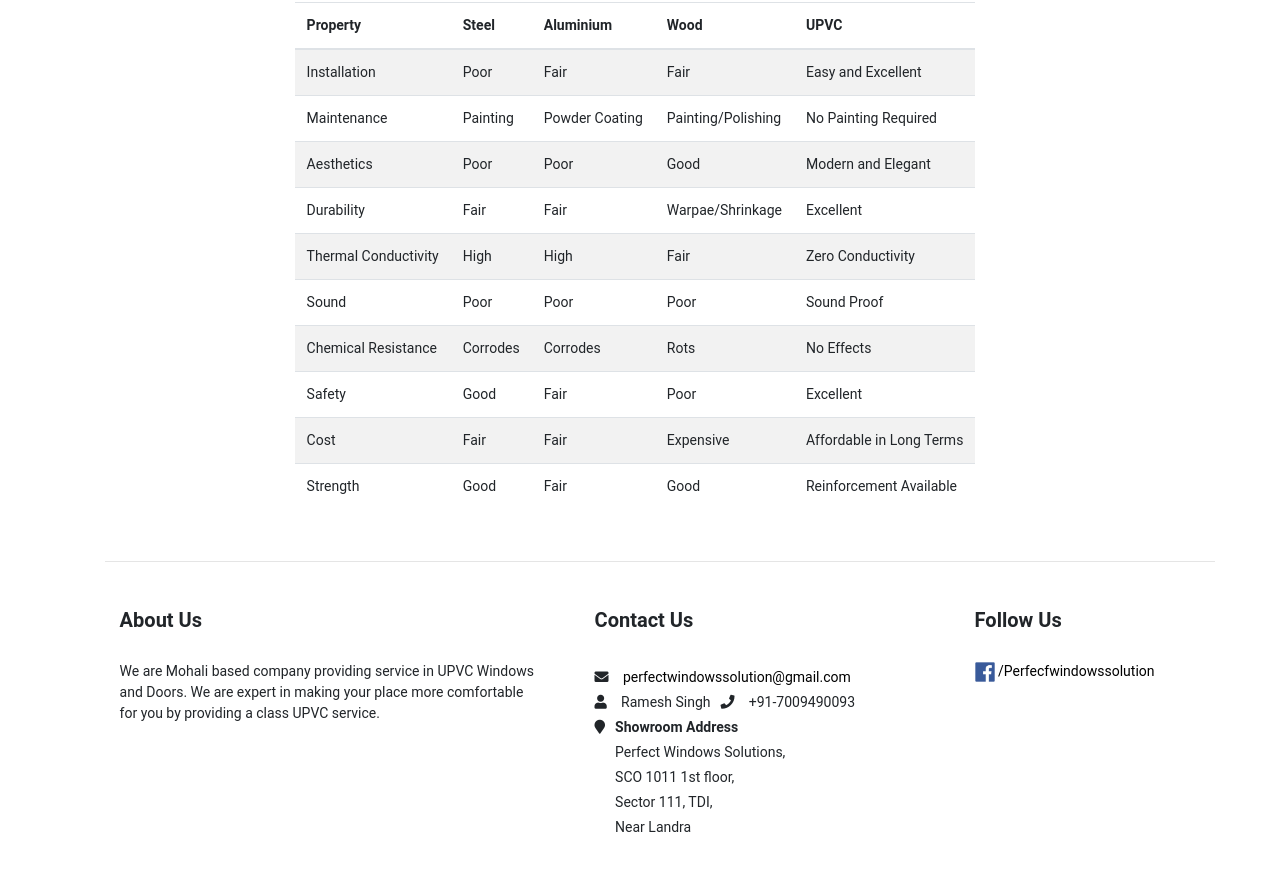
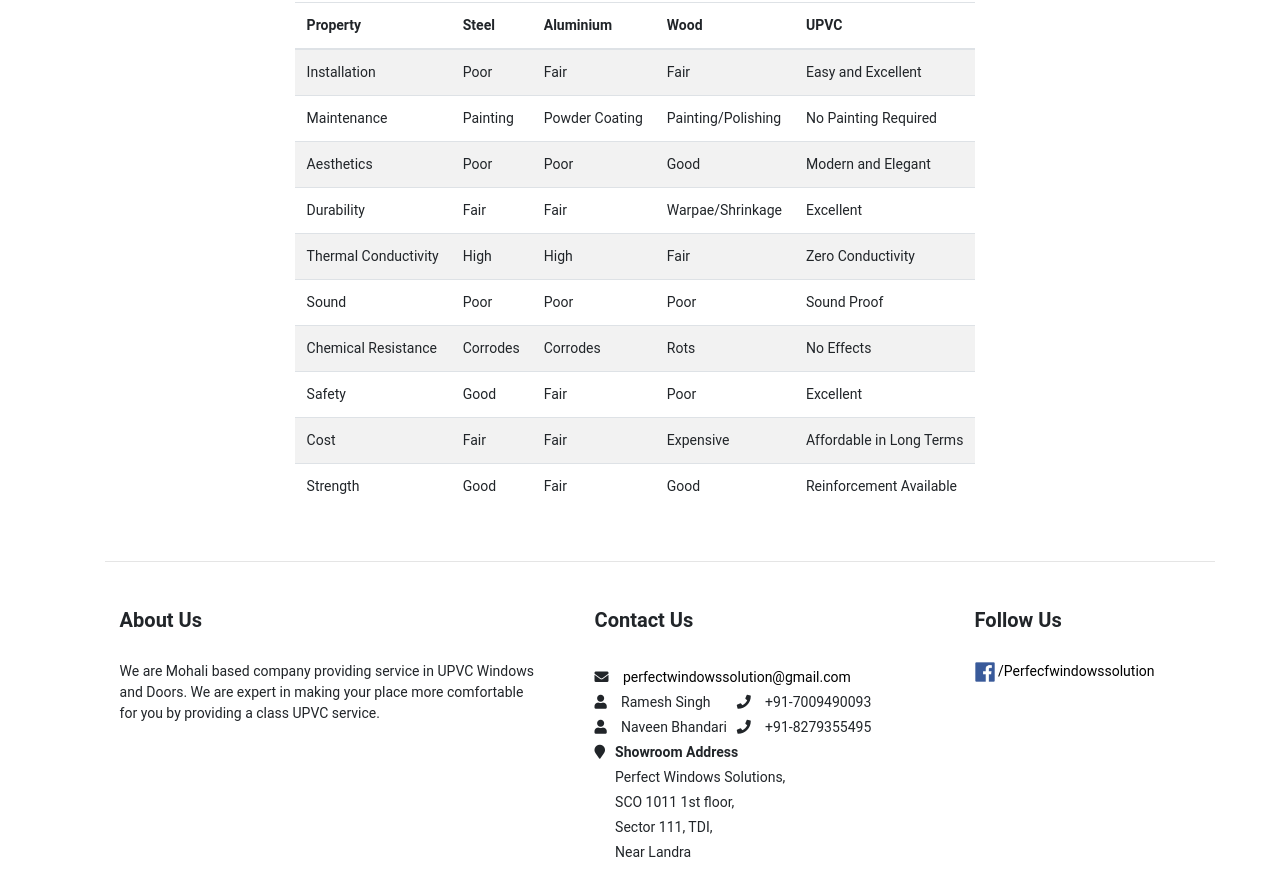
Before and after one commit to rameshbisht/rameshbisht.github.io, a plain HTML site: page index.html in a window 1280 px wide. Shown: the part 3071-3966 px from the top of the page. Before the commit the page ends 3941 px from the top, so only its background shows below. Drawn offline with nearby package versions, Linux system fonts and the light colour scheme.

Commit message:
Update index.html

```diff
--- a/index.html
+++ b/index.html
@@ -354,10 +354,12 @@
                         target="_blank" class="link_b">perfectwindowssolution@gmail.com</a>
                     <br />
                     <div style="float:left;">
-                        <i class="fa fa-user" aria-hidden="true"></i>&emsp;Ramesh Singh
+                        <i class="fa fa-user" aria-hidden="true"></i>&emsp;Ramesh Singh<br/>
+                        <i class="fa fa-user" aria-hidden="true"></i>&emsp;Naveen Bhandari
                     </div>
                     <div style="float:left;clear:right;margin-left: 10px;">
-                        <i class="fa fa-phone" aria-hidden="true"></i>&emsp;+91-7009490093
+                        <i class="fa fa-phone" aria-hidden="true"></i>&emsp;+91-7009490093<br/>
+                        <i class="fa fa-phone" aria-hidden="true"></i>&emsp;+91-8279355495
                     </div>
                     <div style="clear:left">
                         <div style="float:left">
```
